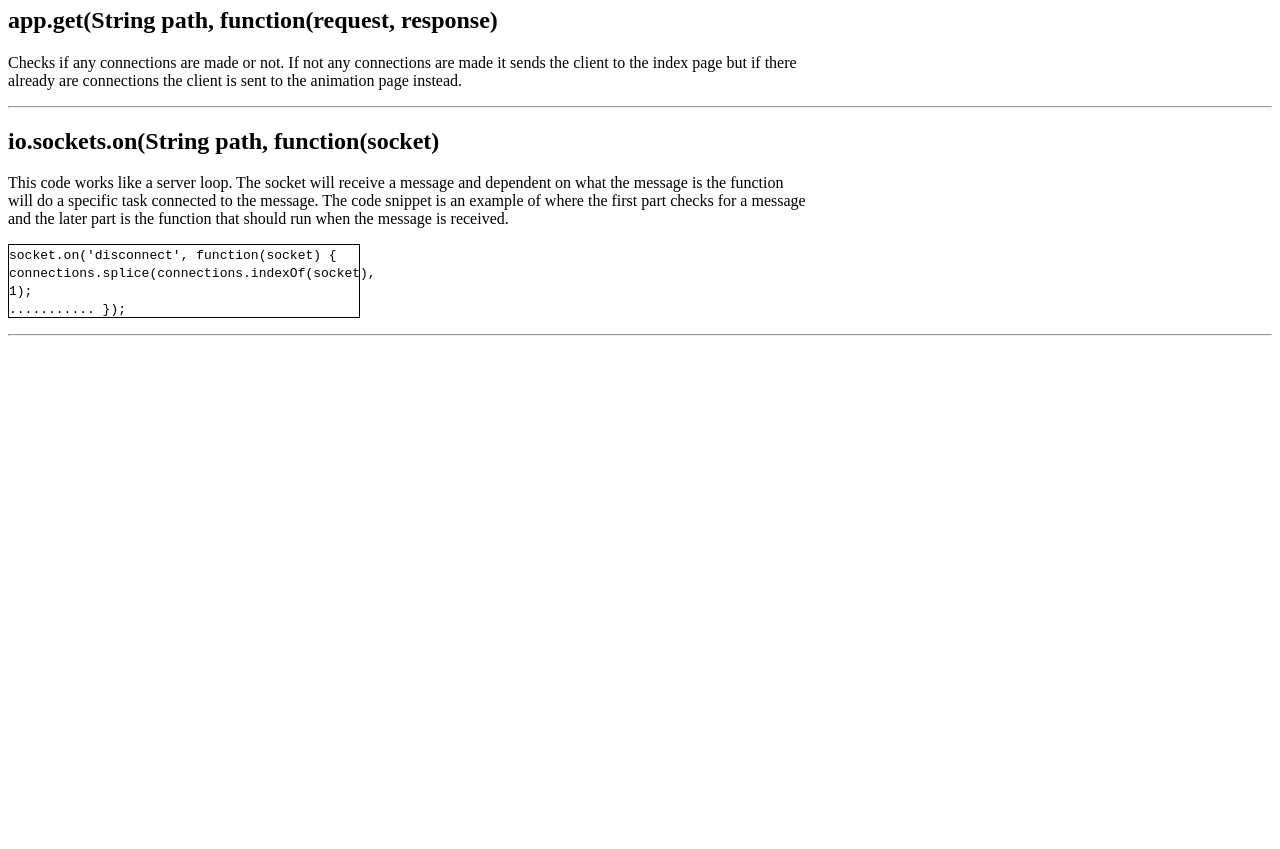
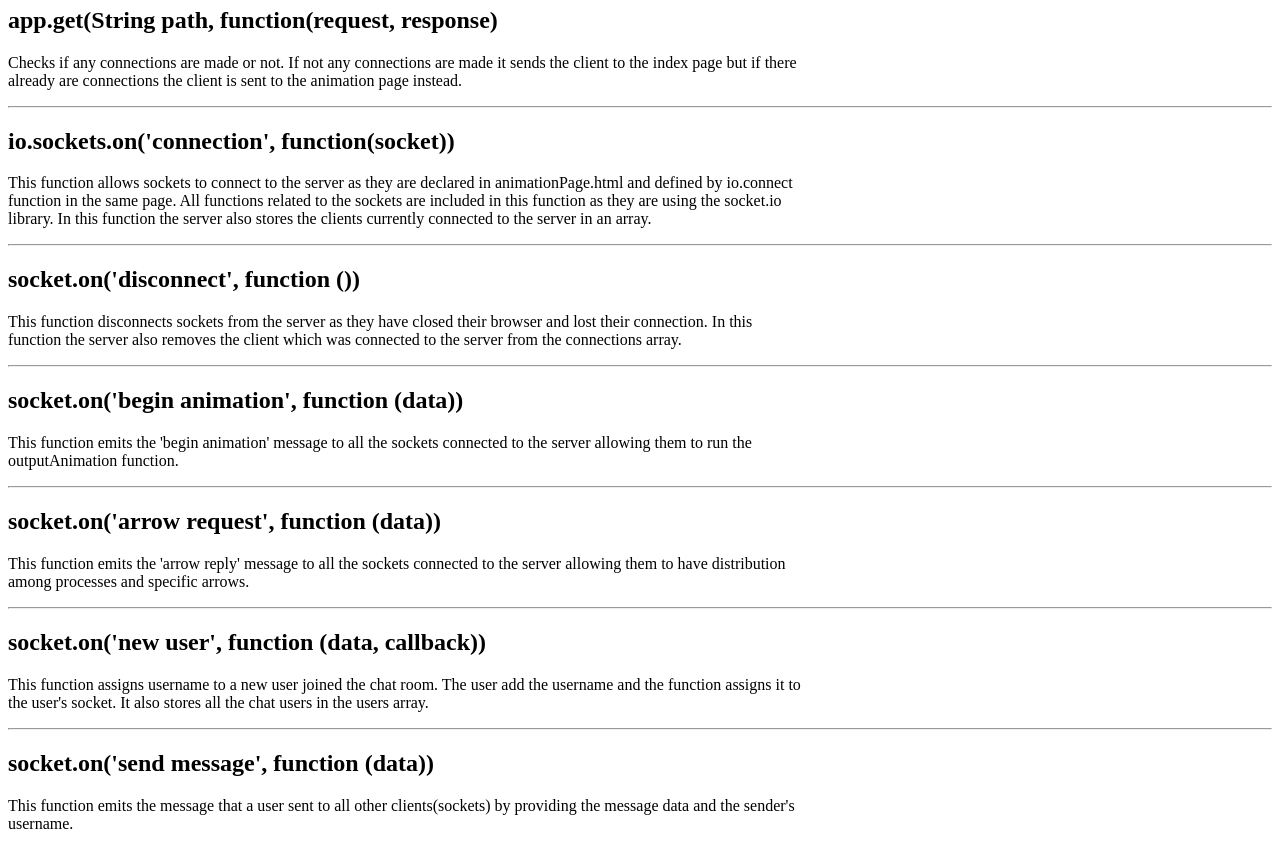
Before and after one commit to DIT029Team08/SimulatorJS, a website: page documentation/Website/Scripts/serverJS.html in a window 1280 px wide. Shown: the part 155-1004 px from the top of the page. Before the commit the page ends 800 px from the top, so only its background shows below. Drawn offline with Linux system fonts and the light colour scheme.

Commit message:
server.js doc is done and an unused js is removed

```diff
--- a/documentation/Website/Scripts/serverJS.html
+++ b/documentation/Website/Scripts/serverJS.html
@@ -5,10 +5,10 @@
     <meta name="viewport" content="width=device-width, initial-scale=1.0">
     <title>Server.js Documentation</title>
 </head>
-<body>
+<p>
 <h1><a href="documentation.html">Back</a></h1>
 <hr>
-<h1>server.js</h1>
+<h1>Server.js Documentation</h1>
 <h2>app.get(String path, function(request, response)</h2>
 <p style="max-width: 800px;">
     Checks if any connections are made or not. If not any connections are made
@@ -16,22 +16,45 @@
     the client is sent to the animation page instead.
 </p>
 <hr>
-<h2>io.sockets.on(String path, function(socket)</h2>
+<h2>io.sockets.on('connection', function(socket))</h2>
 <p style="max-width: 800px;">
-    This code works like a server loop. The socket will receive a message and
-    dependent on what the message is the function will do a specific task connected
-    to the message.
-
-    The code snippet is an example of where the first part checks for a message and
-    the later part is the function that should run when the message is received.
-    <div style="border: solid black 1px; max-width:350px">
-    <code>
-        socket.on('disconnect', function(socket) {<br>
-        connections.splice(connections.indexOf(socket), 1); <br>
-        ........... });</code>
-    </div>
-
+    This function allows sockets to connect to the server as they are declared
+    in animationPage.html and defined by io.connect function in the same page.
+    All functions related to the sockets are included in this function as they
+    are using the socket.io library. In this function the server also stores
+    the clients currently connected to the server in an array.
 </p>
 <hr>
-</body>
+<h2>socket.on('disconnect', function ())</h2>
+<p style="max-width: 800px;">
+    This function disconnects sockets from the server as they have closed their
+    browser and lost their connection. In this function the server also removes
+    the client which was connected to the server from the connections array.
+</p>
+<hr>
+<h2>socket.on('begin animation', function (data))</h2>
+<p style="max-width: 800px;">
+    This function emits the 'begin animation' message to all the sockets connected
+    to the server allowing them to run the outputAnimation function.
+</p>
+<hr>
+<h2>socket.on('arrow request', function (data))</h2>
+<p style="max-width: 800px;">
+    This function emits the 'arrow reply' message to all the sockets connected
+    to the server allowing them to have distribution among processes and specific
+    arrows.
+</p>
+<hr>
+<h2>socket.on('new user', function (data, callback))</h2>
+<p style="max-width: 800px;">
+    This function assigns username to a new user joined the chat room. The user
+    add the username and the function assigns it to the user's socket. It also
+    stores all the chat users in the users array.
+</p>
+<hr>
+<h2>socket.on('send message', function (data))</h2>
+<p style="max-width: 800px;">
+    This function emits the message that a user sent to all other clients(sockets)
+    by providing the message data and the sender's username.
+</p>
 </html>
```
Also changed, not shown: documentation/Website/Scripts/appJS.html (deleted, +0 -20 lines), documentation/Website/Scripts/documentation.html (+0 -2 lines), server.js (+27 -15 lines), xmlHttpFile.js (deleted, +0 -26 lines).
